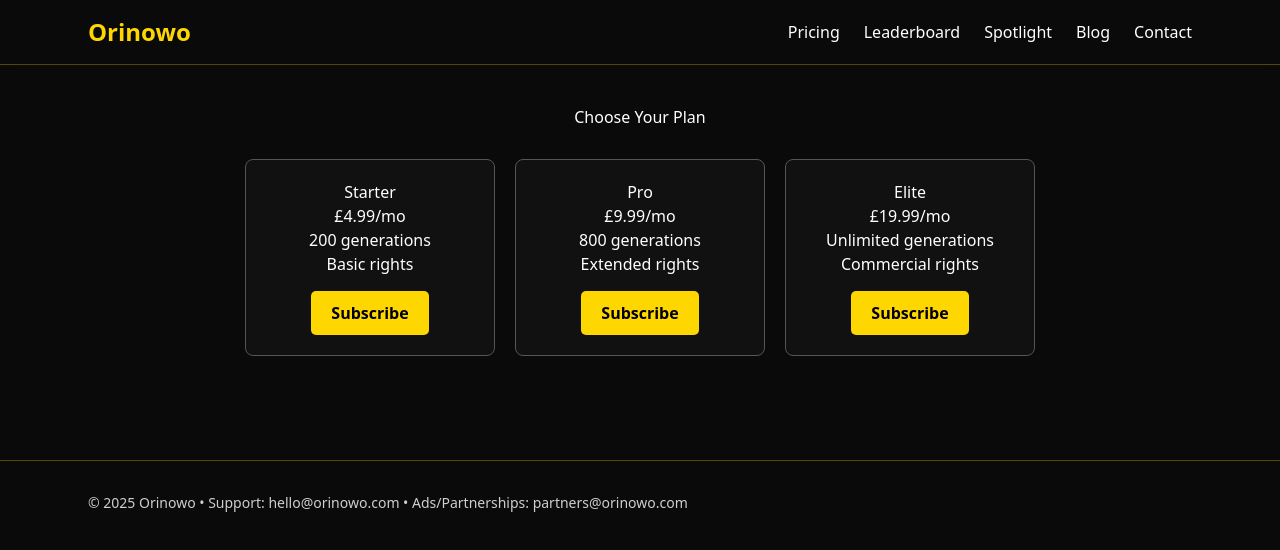
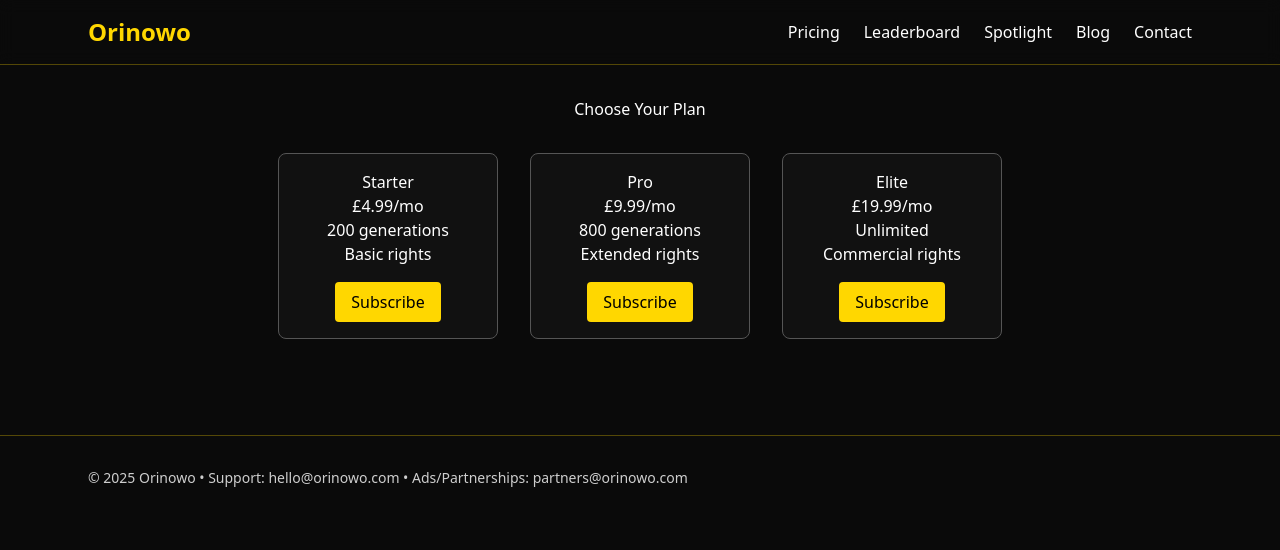
Before and after one commit to Orinowoai/Orinowowa, a Next.js app: page /pricing in a window 1280 px wide. Shown: the top 550 px of the page. Built offline with nearby package versions, Linux system fonts and the light colour scheme.

Commit message:
Full Stripe checkout flow overhaul

```diff
--- a/app/api/checkout/route.ts
+++ b/app/api/checkout/route.ts
@@ -1,7 +1,7 @@
 import { NextResponse } from "next/server";
 import Stripe from "stripe";
 
-// @ts-expect-error Ignore TypeScript mismatch for Stripe API version
+// @ts-expect-error ignore type mismatch on apiVersion
 const stripe = new Stripe(process.env.STRIPE_SECRET_KEY as string, {
 apiVersion: "2023-08-16",
 });
@@ -10,21 +10,16 @@ export async function POST(req: Request) {
 try {
 const { priceId, planName } = await req.json();
 
-if (!priceId) {
+if (!priceId || !planName) {
 return NextResponse.json(
-{ error: "Missing price ID" },
+{ error: "Missing priceId or planName" },
 { status: 400 }
 );
 }
 
 const session = await stripe.checkout.sessions.create({
 payment_method_types: ["card"],
-line_items: [
-{
-price: priceId,
-quantity: 1,
-},
-],
+line_items: [{ price: priceId, quantity: 1 }],
 mode: "subscription",
 success_url: `${process.env.NEXT_PUBLIC_URL}/success?plan=${encodeURIComponent(
 planName
@@ -36,7 +31,7 @@ return NextResponse.json({ url: session.url });
 } catch (err: any) {
 console.error("Stripe Checkout error:", err);
 return NextResponse.json(
-{ error: "Unable to create checkout session" },
+{ error: "Failed to create checkout session" },
 { status: 500 }
 );
 }
--- a/app/cancel/page.tsx
+++ b/app/cancel/page.tsx
@@ -1,10 +1,10 @@
 export default function CancelPage() {
 return (
-<div style={{ padding: "40px", textAlign: "center", color: "white" }}>
+<div style={{ padding: "2rem", textAlign: "center", color: "white" }}>
 <h1>❌ Payment Cancelled</h1>
-<p>Your checkout was cancelled. No worries — you can try again anytime.</p>
-<a href="/pricing" style={{ color: "#FFD700", marginTop: "20px", display: "inline-block" }}>
-Go back to pricing
+<p>Your checkout was canceled. You can try again anytime.</p>
+<a href="/pricing" style={{ marginTop: "1rem", display: "inline-block", color: "#FFD700" }}>
+Back to pricing
 </a>
 </div>
 );
--- a/app/pricing/page.tsx
+++ b/app/pricing/page.tsx
@@ -1,88 +1,81 @@
 "use client";
-
-import { useState } from "react";
-
-export default function PricingPage() {
-const [loading, setLoading] = useState(false);
-
-async function handleCheckout(plan: string) {
-try {
-setLoading(true);
-const res = await fetch("/api/checkout", {
-method: "POST",
-headers: { "Content-Type": "application/json" },
-body: JSON.stringify({ plan }),
-});
-
-const data = await res.json();
-if (data.url) {
-window.location.href = data.url;
-} else {
-alert("Something went wrong creating the checkout session.");
-}
-} catch (err) {
-console.error("Checkout error:", err);
-alert("Something went wrong. Please try again.");
-} finally {
-setLoading(false);
-}
-}
 
 const plans = [
 {
 name: "Starter",
 price: "£4.99/mo",
+priceId: process.env.STARTER_PRICE_ID!,
 perks: ["200 generations", "Basic rights"],
 },
 {
 name: "Pro",
 price: "£9.99/mo",
+priceId: process.env.PRO_PRICE_ID!,
 perks: ["800 generations", "Extended rights"],
 },
 {
 name: "Elite",
 price: "£19.99/mo",
-perks: ["Unlimited generations", "Commercial rights"],
+priceId: process.env.ELITE_PRICE_ID!,
+perks: ["Unlimited", "Commercial rights"],
 },
 ];
 
+export default function PricingPage() {
+const handleCheckout = async (priceId: string, planName: string) => {
+try {
+const res = await fetch("/api/checkout", {
+method: "POST",
+headers: { "Content-Type": "application/json" },
+body: JSON.stringify({ priceId, planName }),
+});
+const data = await res.json();
+if (data.url) {
+window.location.href = data.url;
+} else {
+alert(data.error || "Error creating checkout session.");
+}
+} catch (err) {
+console.error("Error in checkout request:", err);
+alert("Something went wrong, please try again.");
+}
+};
+
 return (
-<div style={{ padding: "40px", color: "white", textAlign: "center" }}>
+<div style={{ padding: "2rem", textAlign: "center", color: "white" }}>
 <h1>Choose Your Plan</h1>
-<div style={{ display: "flex", gap: "20px", justifyContent: "center", marginTop: "30px" }}>
+<div style={{ display: "flex", gap: "2rem", justifyContent: "center", marginTop: "2rem" }}>
 {plans.map((plan) => (
 <div
 key={plan.name}
 style={{
 border: "1px solid #555",
 borderRadius: "8px",
-padding: "20px",
-width: "250px",
+padding: "1rem",
+width: "220px",
 backgroundColor: "#111",
 }}
 >
 <h2>{plan.name}</h2>
 <p>{plan.price}</p>
 <ul style={{ listStyle: "none", padding: 0 }}>
-{plan.perks.map((perk, i) => (
-<li key={i}>{perk}</li>
+{plan.perks.map((p, i) => (
+<li key={i}>{p}</li>
 ))}
 </ul>
 <button
-onClick={() => handleCheckout(plan.name)}
-disabled={loading}
+onClick={() => handleCheckout(plan.priceId, plan.name)}
 style={{
-marginTop: "15px",
-padding: "10px 20px",
+marginTop: "1rem",
+padding: "0.5rem 1rem",
 background: "#FFD700",
 color: "#000",
 border: "none",
-borderRadius: "5px",
+borderRadius: "4px",
 cursor: "pointer",
-fontWeight: "bold",
 }}
 >
-{loading ? "Processing..." : "Subscribe"}
+Subscribe
 </button>
 </div>
 ))}
--- a/app/success/page.tsx
+++ b/app/success/page.tsx
@@ -3,15 +3,19 @@
 import { useSearchParams } from "next/navigation";
 
 export default function SuccessPage() {
-const searchParams = useSearchParams();
-const plan = searchParams.get("plan");
+const params = useSearchParams();
+const plan = params.get("plan");
 
 return (
-<div style={{ padding: "40px", textAlign: "center", color: "white" }}>
+<div style={{ padding: "2rem", textAlign: "center", color: "white" }}>
 <h1>🎉 Payment Successful!</h1>
-<p>Thank you for subscribing{plan ? ` to the ${plan} plan` : ""}.</p>
-<a href="/" style={{ color: "#FFD700", marginTop: "20px", display: "inline-block" }}>
-Go back to home
+{plan ? (
+<p>Your <strong>{plan}</strong> plan is now active.</p>
+) : (
+<p>Your subscription was successful.</p>
+)}
+<a href="/" style={{ marginTop: "1rem", display: "inline-block", color: "#FFD700" }}>
+Go Home
 </a>
 </div>
 );
```
